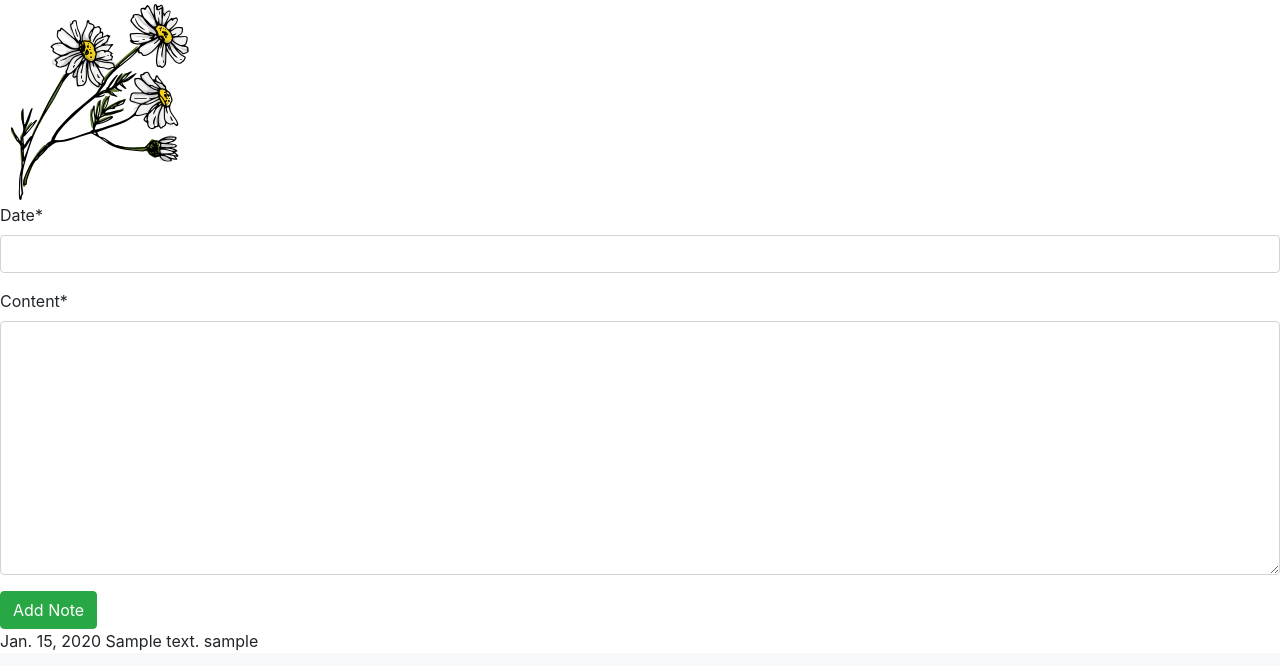
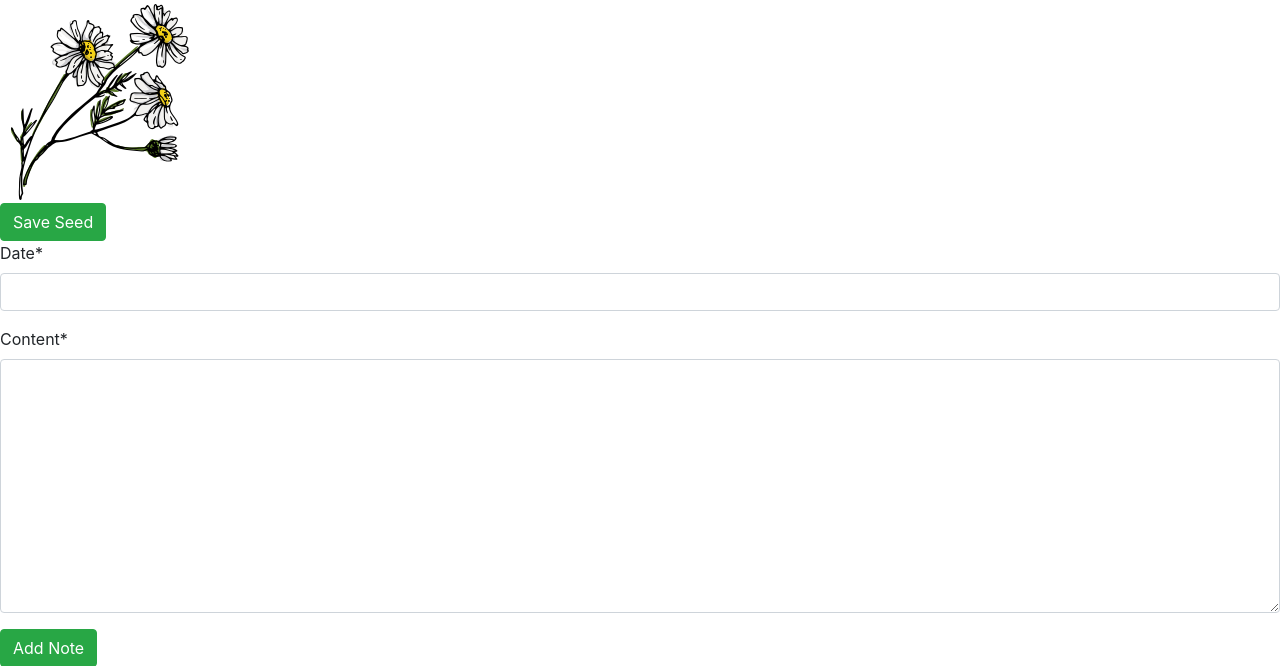
Before and after one commit to mcholbrook/seedling, a Django app: page /seeds/1/ in a window 1280 px wide. Shown: the part 152-818 px from the top of the page. Run offline with Django 3.2, Linux system fonts and the light colour scheme; tables that the repository leaves empty hold one stand-in row (values such as "Sample post"); some libraries are stand-ins or nearby versions.

Commit message:
Add ability to save seeds to user

```diff
--- a/main_app/templates/seeds/detail.html
+++ b/main_app/templates/seeds/detail.html
@@ -5,6 +5,10 @@
 <h1>{{seed.name}}</h1>
 <p>{{seed.description}}</p>
 <img src="../../static/images/{{seed.kind}}.png" />
+<form action="{% url 'save_seed' seed.id user.id%}" method="post">
+  {% csrf_token %}
+  <button type='submit' class='btn btn-success'>Save Seed</button>
+</form>
 
 <form action="{% url 'add_note' seed.id %}" method="post">
   {% csrf_token %}
--- a/main_app/urls.py
+++ b/main_app/urls.py
@@ -11,4 +11,5 @@ urlpatterns = [
   path('seeds/', views.seed_list, name='seeds_list'),
   path('seeds/<int:seed_id>/', views.seeds_detail, name='seeds_detail'),
   path('seeds/<int:seed_id>/addnote/', views.add_note, name='add_note'),
+  path('seeds/<int:seed_id>/saveseed/<int:user_id>', views.save_seed, name='save_seed'),
 ]
--- a/main_app/views.py
+++ b/main_app/views.py
@@ -92,3 +92,7 @@ def add_note(request, seed_id):
     new_note.user_id = request.user.id
     new_note.save()
   return redirect('seeds_detail', seed_id=seed_id)
+
+def save_seed(request, seed_id, user_id):
+  Seed.objects.get(id=seed_id).users.add(user_id)
+  return redirect('seeds_detail', seed_id=seed_id)
```
